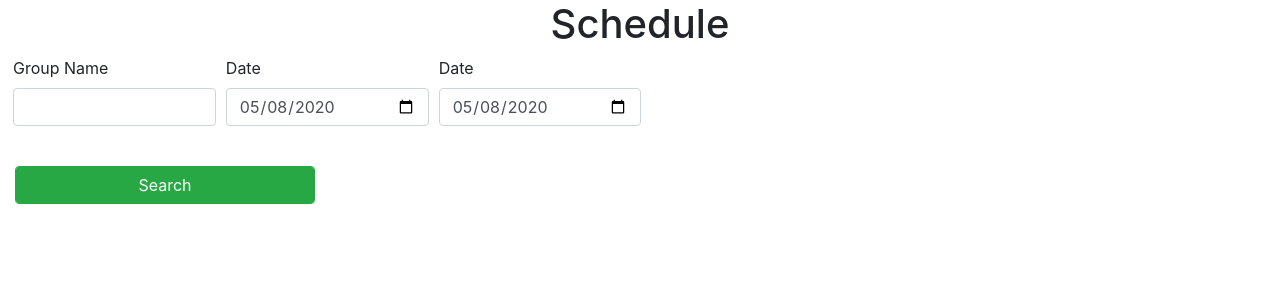
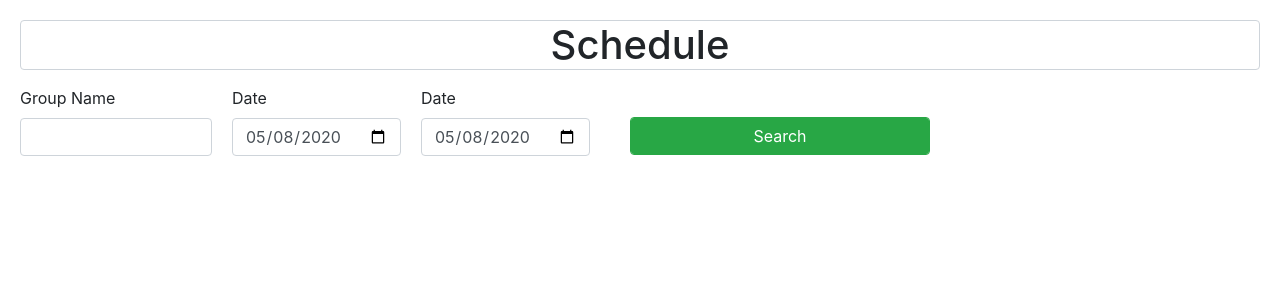
Before and after one commit to doroshroman/Schedule, a Flask app: page / in a window 1280 px wide. Shown: the top 300 px of the page. Run offline with Flask 2, Linux system fonts and the light colour scheme; data that the repository does not hold is empty; some libraries are stand-ins or nearby versions.

Commit message:
Change style.css

```diff
--- a/app/static/css/style.css
+++ b/app/static/css/style.css
@@ -29,3 +29,18 @@ form .error {
 #flash {
     display: none;
 }
+
+.form-group{
+    float: left;
+    margin-left: 20px;
+}
+.btn-submit{
+    margin-top: 31px;
+    margin-left: 40px;
+    float: left;
+}
+h1{
+    margin: 20px;
+    border: 1px solid #ced4da;
+    border-radius: .25rem;
+}
--- a/app/templates/base.html
+++ b/app/templates/base.html
@@ -3,9 +3,9 @@
         <link rel="stylesheet" href="https://stackpath.bootstrapcdn.com/bootstrap/4.4.1/css/bootstrap.min.css">
         {% block link %}{% endblock %}
         <meta charset="utf-8">
-        <link rel="stylesheet" type = "text/css" href="{{url_for('static',filename='css/style.css')}}">
         <link rel="stylesheet" href="https://stackpath.bootstrapcdn.com/bootstrap/4.4.1/css/bootstrap.min.css">
         <link rel="stylesheet" href="https://cdnjs.cloudflare.com/ajax/libs/jqueryui/1.12.1/jquery-ui.min.css">
+        <link rel="stylesheet" type = "text/css" href="{{url_for('static',filename='css/style.css')}}">
         <title>Faculty Schedule</title>
     </head>
     <body>
--- a/app/templates/show_schedule.html
+++ b/app/templates/show_schedule.html
@@ -2,35 +2,35 @@
 
 {% block content %}
     <h1 class="h1 text-center"> Schedule</h1>
+    <section id="holder">
     <form id="add-form" action="{{ url_for('index') }}" method="post" novalidate >
         {{ form.hidden_tag() }}
-        <div class="form-row ml-2">
-            <div class="form-group col-md-2">
+            <div class="form-group">
                 {{ form.groupname.label }}<br>
                 {{ form.groupname(size=12, class="form-control")}}<br>
                 {% for error in form.groupname.errors %}
                 <span style="color: red;">{{ error }}</span>
                 {% endfor %}
             </div>
-            <div class="form-group col-md-2">
+            <div class="form-group">
                 {{ form.from_day.label }}<br>
                 {{ form.from_day(class="form-control") }}<br>
                 {% for error in form.from_day.errors %}
                 <span style="color: red;">{{ error }}</span>
                 {% endfor %}
             </div>
-            <div class="form-group col-md-2">
+            <div class="form-group">
                 {{ form.to_day.label }}<br>
                 {{ form.to_day(class="form-control") }}<br>
                 {% for error in form.to_day.errors %}
                 <span style="color: red;">{{ error }}</span>
                 {% endfor %}
             </div>
-        </div>
-        <div class="col-md-6">
+        <div class="btn-submit">
             {{ form.submit(class="btn btn-success") }}
         </div>
         </form>
+        </section>
     {% for date, lessons in day_schedules.items() %}
         <h3> {{date}} </h3>
         <table class="table table-striped text-center form-group">
--- a/config.py
+++ b/config.py
@@ -4,5 +4,5 @@ import os
 class Config():
     # To protect form from attack
     SECRET_KEY = os.environ.get('SECRET_KEY') or 'so-secret'
-    SQLALCHEMY_DATABASE_URI = os.environ.get('DATABASE_URL') or 'mysql+mysqlconnector://root:root@localhost/mydb'
+    SQLALCHEMY_DATABASE_URI = os.environ.get('DATABASE_URL') or 'mysql+mysqlconnector://root:Chaii2323@localhost/mydb'
     SQLALCHEMY_TRACK_MODIFICATIONS = False
```
